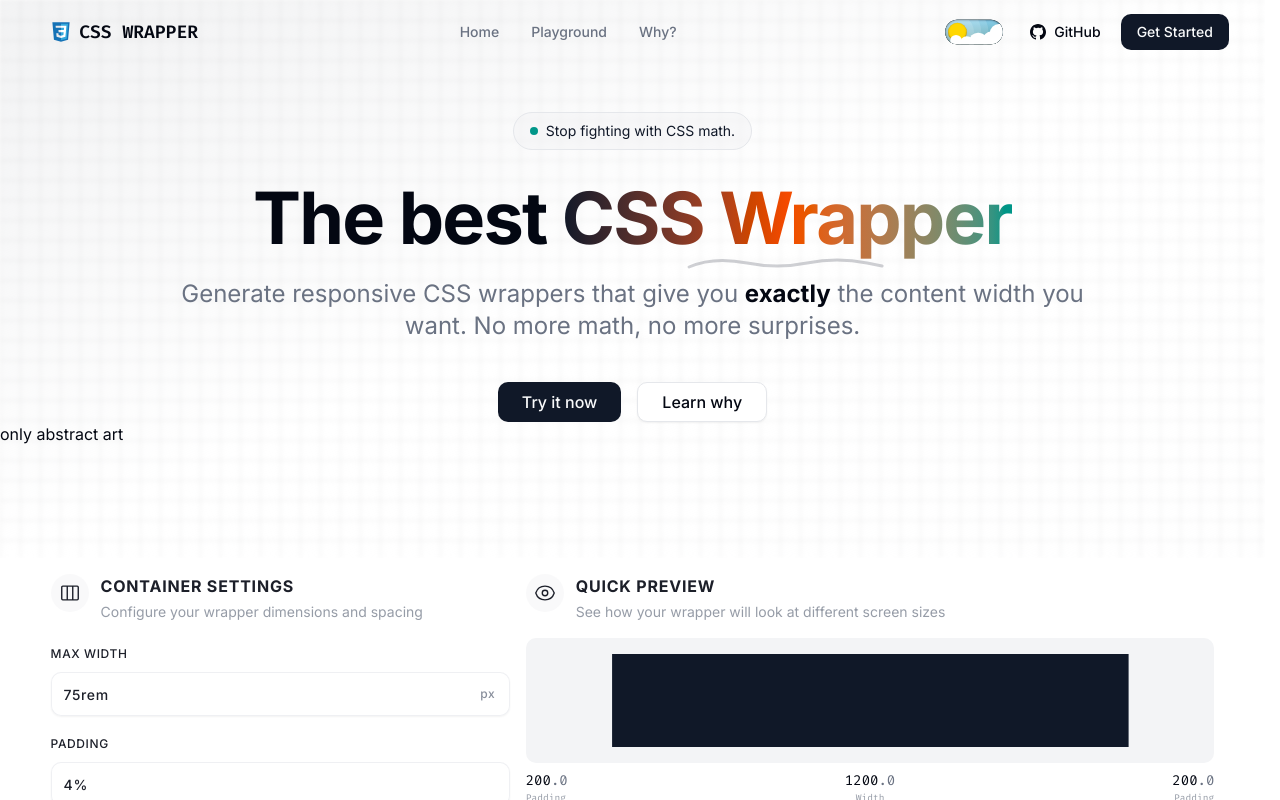
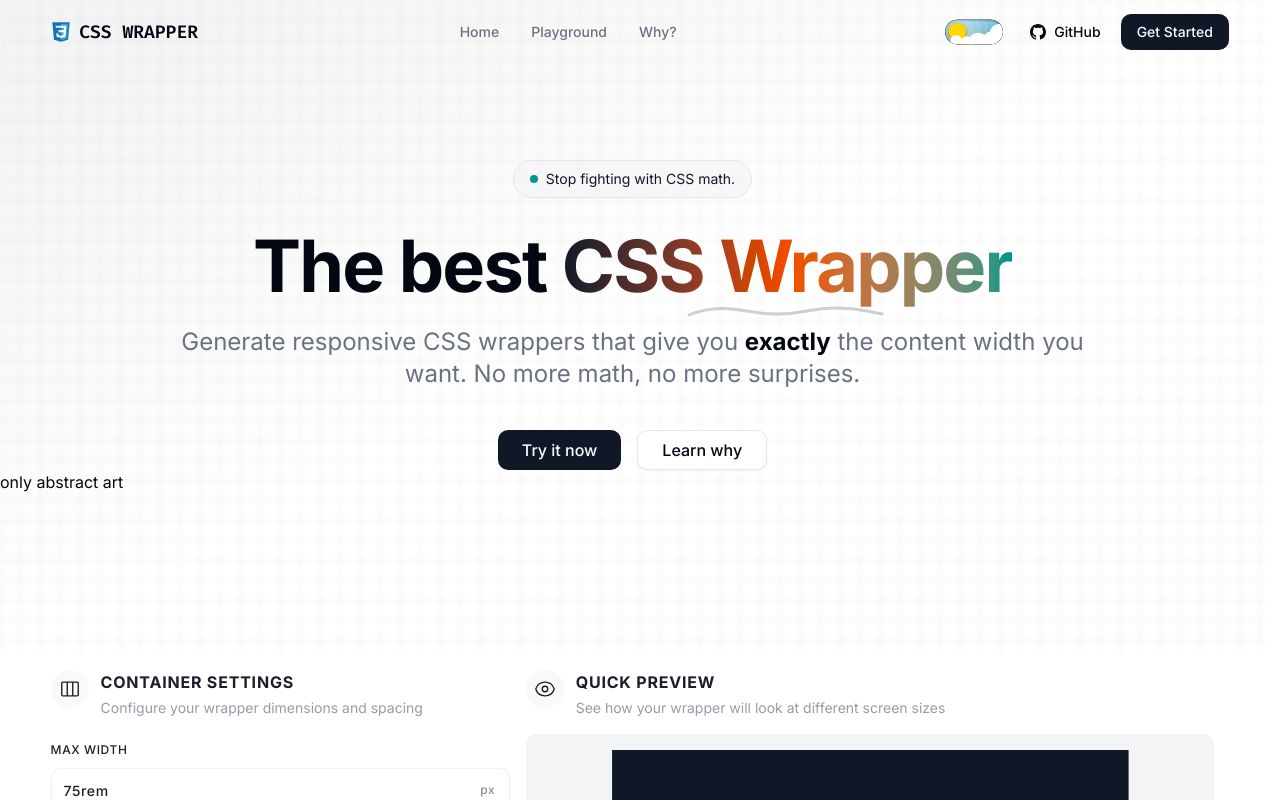
Before and after one commit to NazmusSayad/css-wrapper, a Next.js app: page / in a window 1280 px wide. Shown: the top 800 px of the page. Built offline with nearby package versions, Linux system fonts and the light colour scheme.

Commit message:
refactor(hero): move background grid pattern styles to separate SCSS module for better organization

```diff
--- a/src/features/landing/hero.tsx
+++ b/src/features/landing/hero.tsx
@@ -1,34 +1,14 @@
-'use client'
-
-/* eslint-disable react/no-unknown-property */
-
 import { Button } from '@/components/ui/button'
 import { Wrapper } from '@/layouts/wrapper'
+import { cn } from '@/lib/utils'
+import styles from './styles.module.scss'
 
 export function Hero() {
   return (
-    <section className="relative -mb-20 overflow-hidden py-20 sm:-mb-24 sm:py-28">
+    <section className="relative -mb-20 overflow-hidden py-32 sm:-mb-24 sm:py-40">
       <div className="from-primary/5 via-background to-accent/5 absolute inset-0 -z-10 bg-gradient-to-br blur-[2px]">
-        <div className="bg-grid-pattern pointer-events-none absolute inset-0" />
+        <div className={cn(styles.bgGridPattern, 'pointer-events-none absolute inset-0')} />
       </div>
-
-      <style jsx>
-        {`
-          .bg-grid-pattern {
-            background-image:
-              linear-gradient(#00000010 1px, transparent 1px),
-              linear-gradient(90deg, #00000010 1px, transparent 1px);
-            background-size: 20px 20px;
-          }
-
-          :global(.dark) .bg-grid-pattern {
-            background-image:
-              linear-gradient(#ffffff10 1px, transparent 1px),
-              linear-gradient(90deg, #ffffff10 1px, transparent 1px);
-            background-size: 20px 20px;
-          }
-        `}
-      </style>
 
       <Wrapper className="text-center [--max-width:60rem]">
         <div className="bg-secondary/50 text-secondary-foreground mb-8 inline-flex items-center gap-2 rounded-full border px-4 py-2 text-sm">
--- /dev/null
+++ b/src/features/landing/styles.module.scss
@@ -0,0 +1,13 @@
+.bgGridPattern {
+  background-image:
+    linear-gradient(#00000010 1px, transparent 1px),
+    linear-gradient(90deg, #00000010 1px, transparent 1px);
+  background-size: 20px 20px;
+}
+
+:global(.dark) .bgGridPattern {
+  background-image:
+    linear-gradient(#ffffff10 1px, transparent 1px),
+    linear-gradient(90deg, #ffffff10 1px, transparent 1px);
+  background-size: 20px 20px;
+}
```
